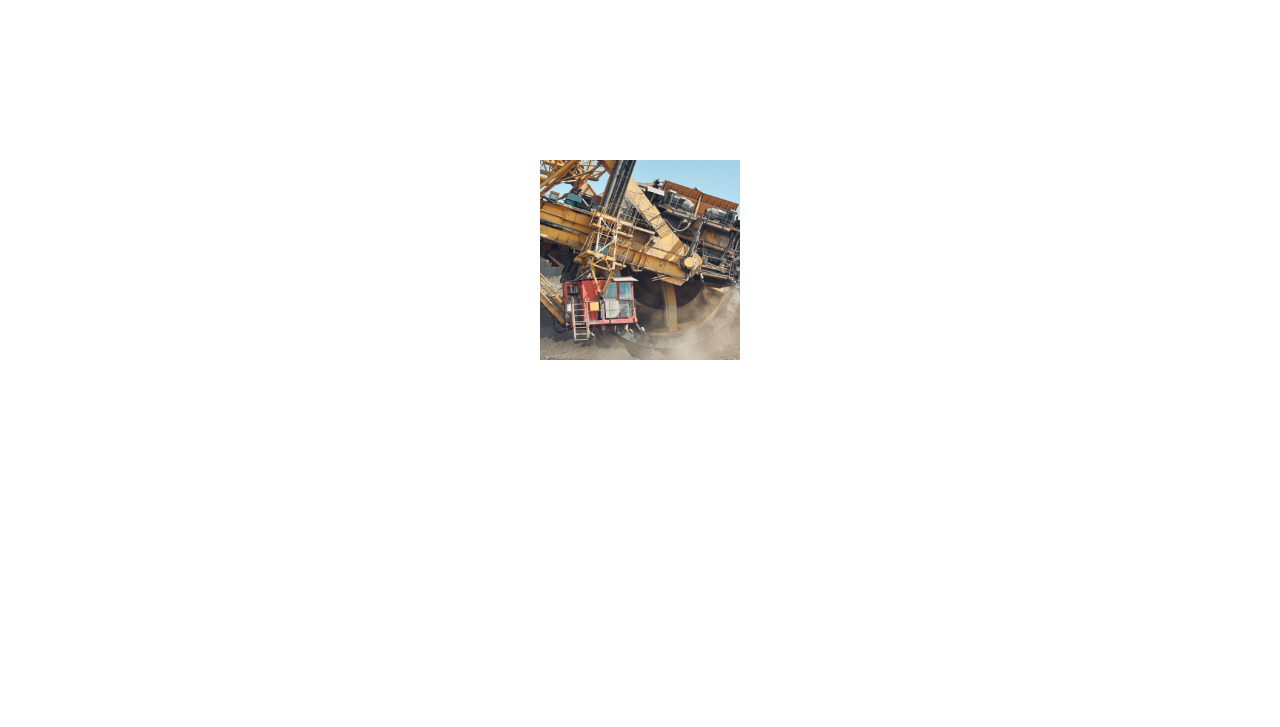
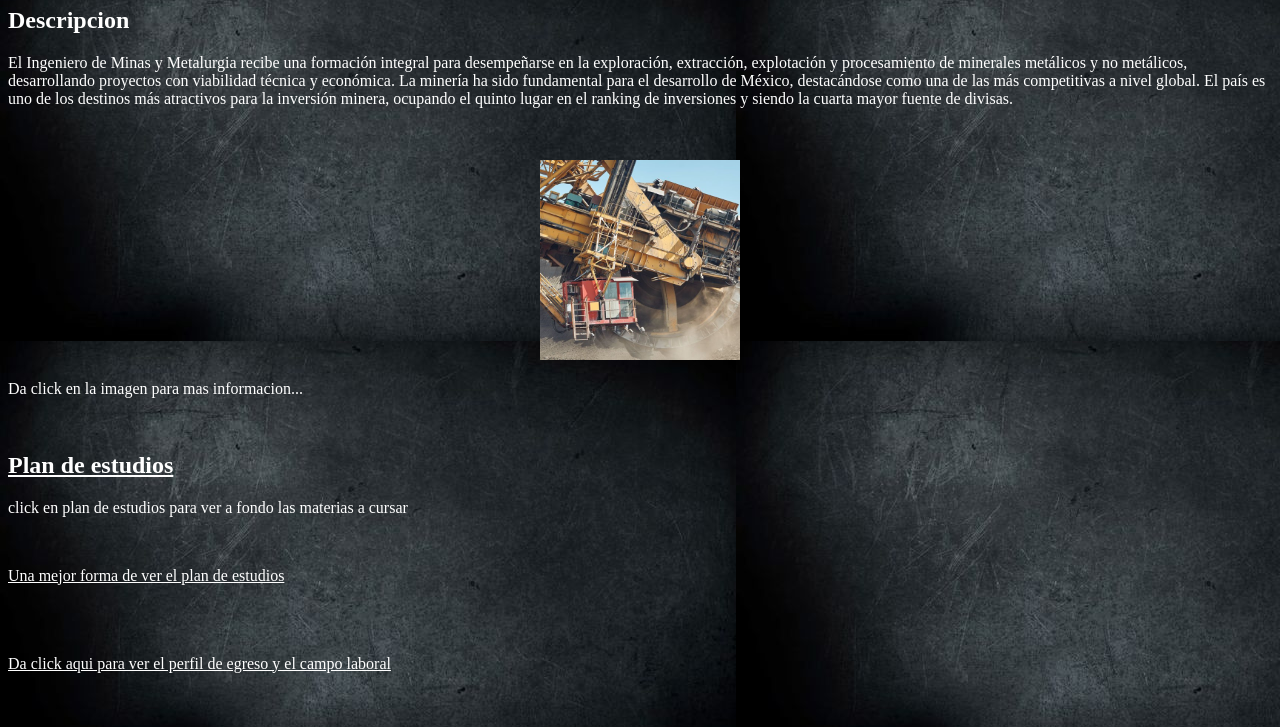
Before and after one commit to seb8484/beta, a plain HTML site: page proyecto.html in a window 1280 px wide. Shown: the part 73-800 px from the top of the page. Drawn offline with Linux system fonts and the light colour scheme; files whose address does not match are found by name.

Commit message:
proyecto.html

```diff
--- a/proyecto.html
+++ b/proyecto.html
@@ -5,7 +5,7 @@
 	<meta name="viewport" content="width=device-width, initial-scale=1">
 	<title>Proyecto Etapa 1</title>
 </head>
-<body background="../proyecto info/web12.jpg">
+<body background="web12.jpg">
 <center><h1 style="color:white ;">Carrera: Ingenieria en minas y metalurigia</h1></center>
 <h2 style="color: white;">Descripcion</h2>
 <p style="color: white;">El Ingeniero de Minas y Metalurgia recibe una formación integral para desempeñarse en la exploración, extracción, explotación y procesamiento de minerales metálicos y no metálicos, desarrollando proyectos con viabilidad técnica y económica. La minería ha sido fundamental para el desarrollo de México, destacándose como una de las más competitivas a nivel global. El país es uno de los destinos más atractivos para la inversión minera, ocupando el quinto lugar en el ranking de inversiones y siendo la cuarta mayor fuente de divisas.</p>
```
